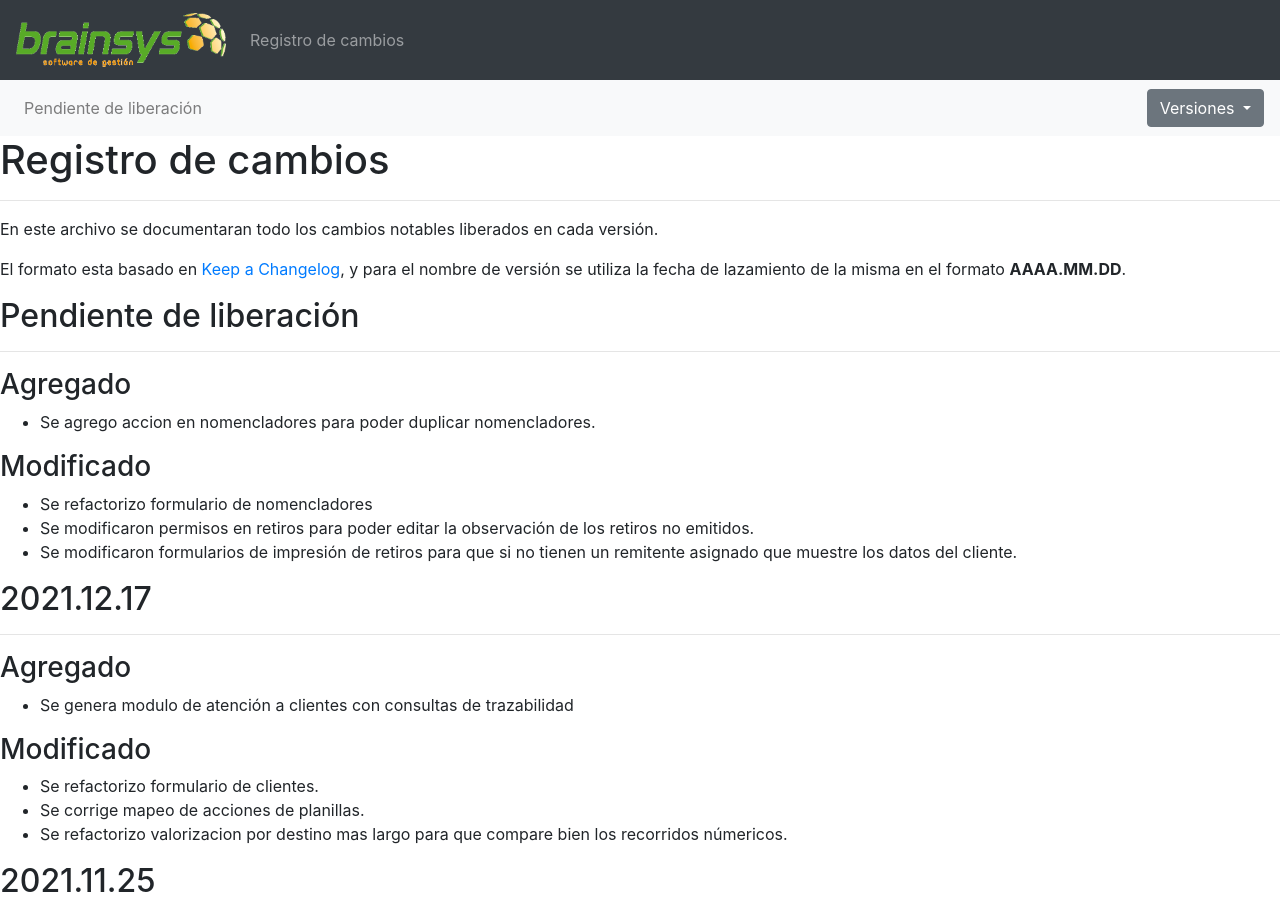
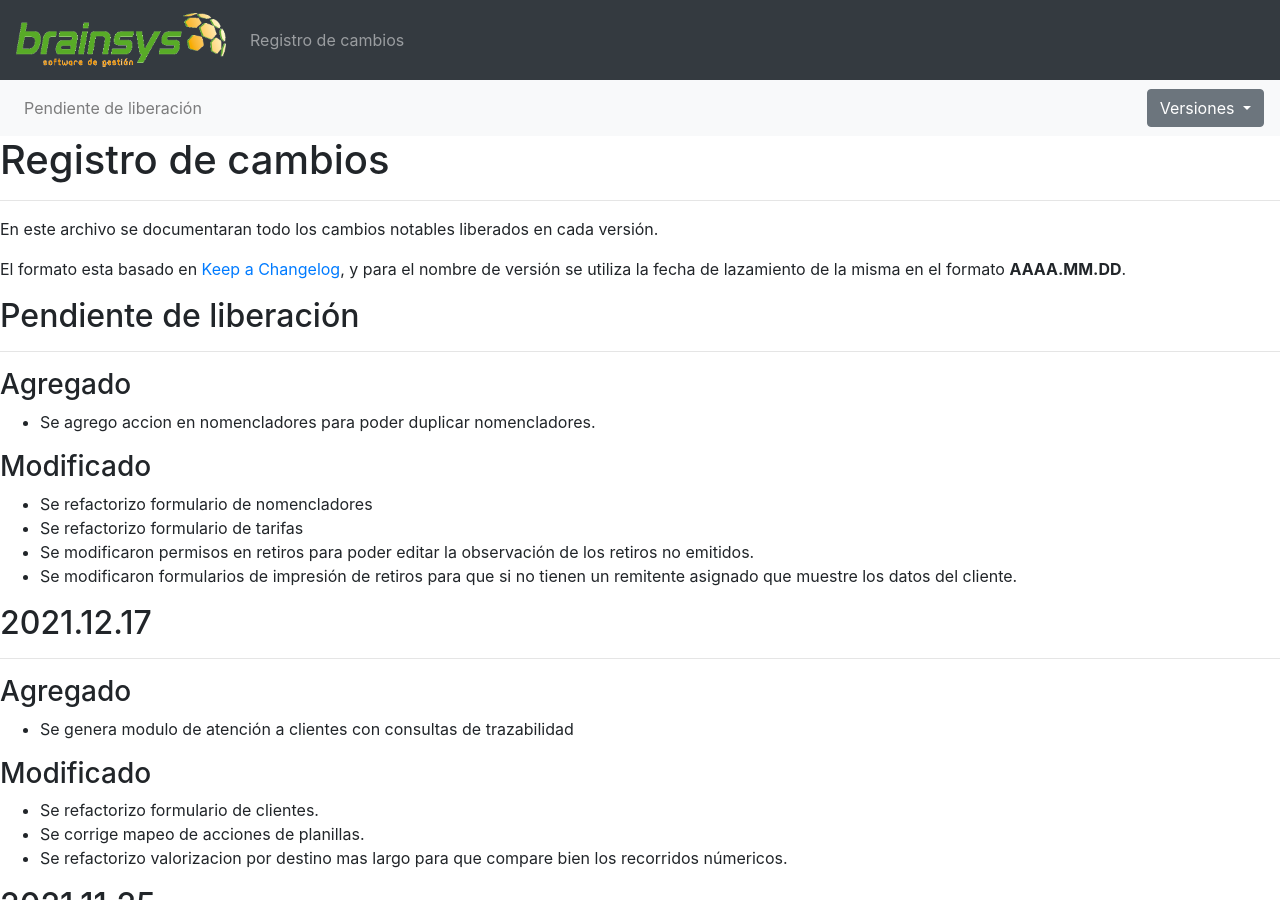
Before and after one commit to brainsys-arsaad/versionado, a Jekyll site: the page built from registro-cambios.markdown, in a window 1280 px wide and 900 px high. Built offline with Jekyll 4.4.1, drawn with Linux system fonts in a browser that asks for light colours.

Commit message:
Update registro-cambios.markdown

```diff
--- a/registro-cambios.markdown
+++ b/registro-cambios.markdown
@@ -64,6 +64,7 @@ El formato esta basado en [Keep a Changelog](https://keepachangelog.com/es-ES/1.
 
 ### Modificado
 - Se refactorizo formulario de nomencladores
+- Se refactorizo formulario de tarifas
 - Se modificaron permisos en retiros para poder editar la observación de los retiros no emitidos.
 - Se modificaron formularios de impresión de retiros para que si no tienen un remitente asignado que muestre los datos del cliente.
 
```
